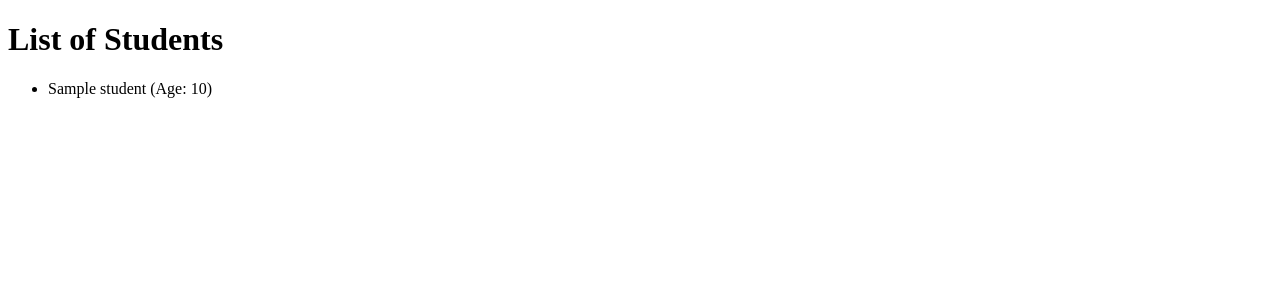
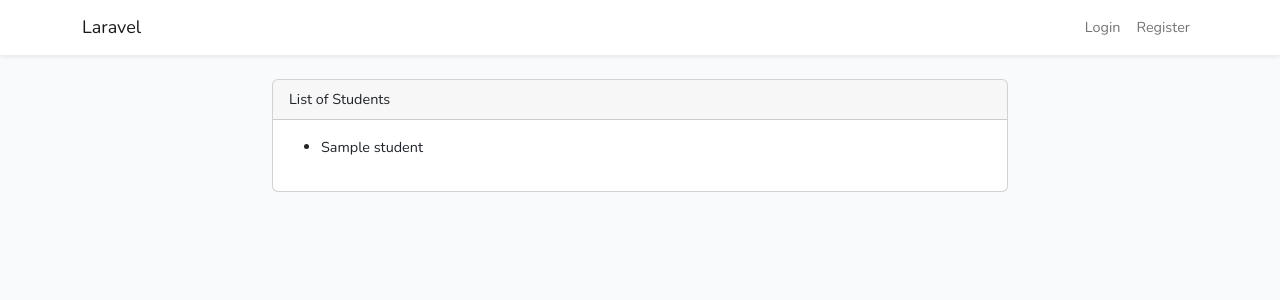
Before and after one commit to Claudebejj/StudentManagementApp, a Laravel app: template resources/views/students/index.blade.php in a window 1280 px wide. Shown: the top 300 px of the page. Run offline with Laravel 9, Linux system fonts and the light colour scheme; the template is opened without the code that fills it: most values are stand-ins (such as "Sample title", 1, 10 or a date in 2020); style sheets or scripts are compiled from the project's sources.

Commit message:
students blade done

```diff
--- a/resources/views/students/index.blade.php
+++ b/resources/views/students/index.blade.php
@@ -1,14 +1,26 @@
-<!DOCTYPE html>
-<html>
-<head>
-    <title>List of Students</title>
-</head>
-<body>
-    <h1>List of Students</h1>
-    <ul>
-        @foreach ($students as $student)
-            <li>{{ $student->name }} (Age: {{ $student->age }})</li>
-        @endforeach
-    </ul>
-</body>
-</html>
+@extends('layouts.app')
+
+@section('content')
+<div class="container">
+    <div class="row justify-content-center">
+        <div class="col-md-8">
+            <div class="card">
+                <div class="card-header">{{ __('List of Students') }}</div>
+
+                <div class="card-body">
+                    @if (session('status'))
+                        <div class="alert alert-success" role="alert">
+                            {{ session('status') }}
+                        </div>
+                    @endif
+                    <ul>
+                        @foreach ($students as $student)
+                            <li>{{ $student->name }}</li>
+                        @endforeach
+                    </ul>
+                </div>
+            </div>
+        </div>
+    </div>
+</div>
+@endsection
--- a/routes/web.php
+++ b/routes/web.php
@@ -21,4 +21,4 @@ Auth::routes();
 
 Route::get('/home', [App\Http\Controllers\HomeController::class, 'index'])->name('home');
 
-Route::get('/students', 'StudentController@index');
+Route::get('/students-list', [App\Http\Controllers\StudentController::class, 'list'])->name('Students list');
```
Also changed, not shown: app/Http/Controllers/StudentController.php (+8 -0 lines).
